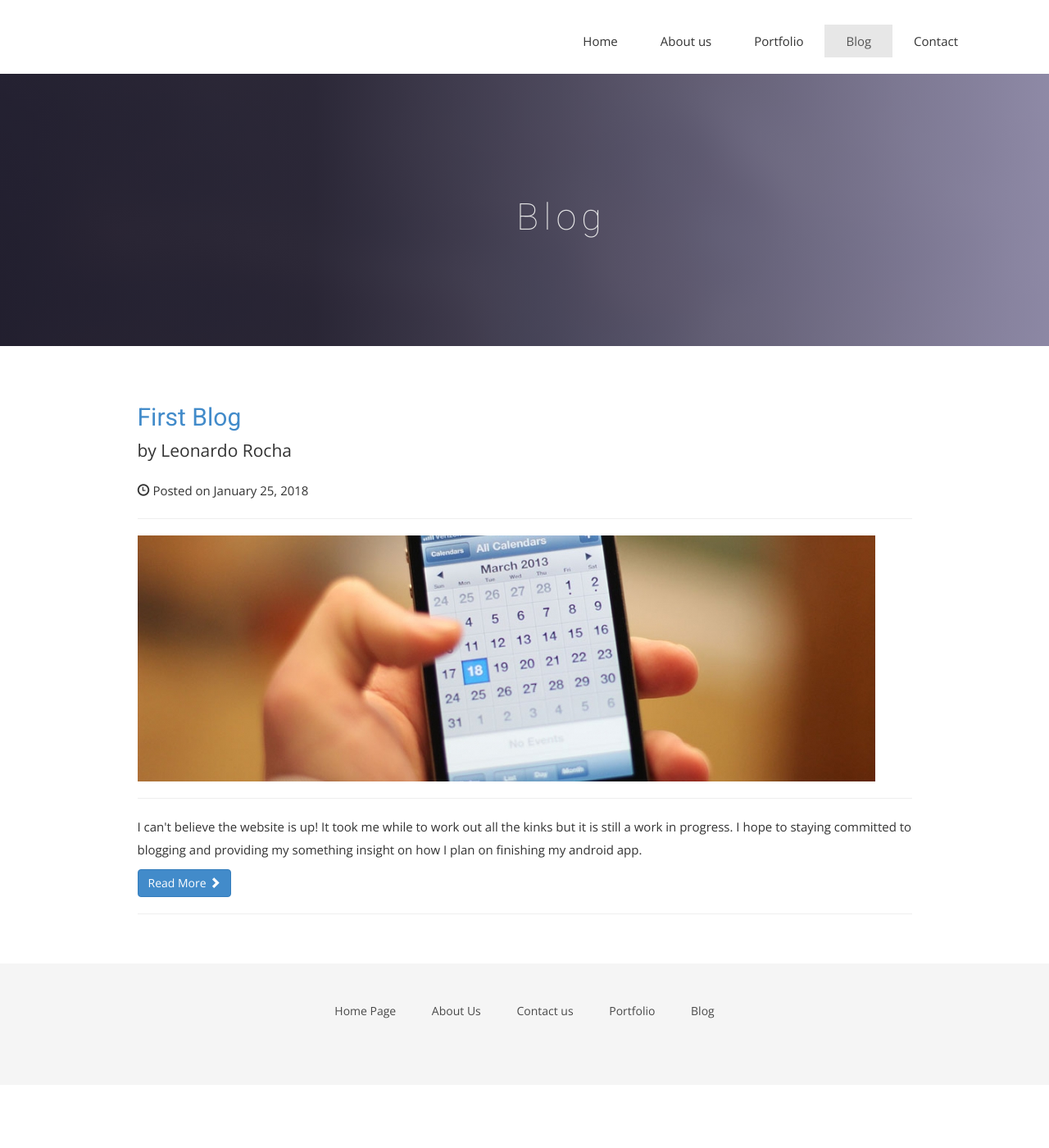
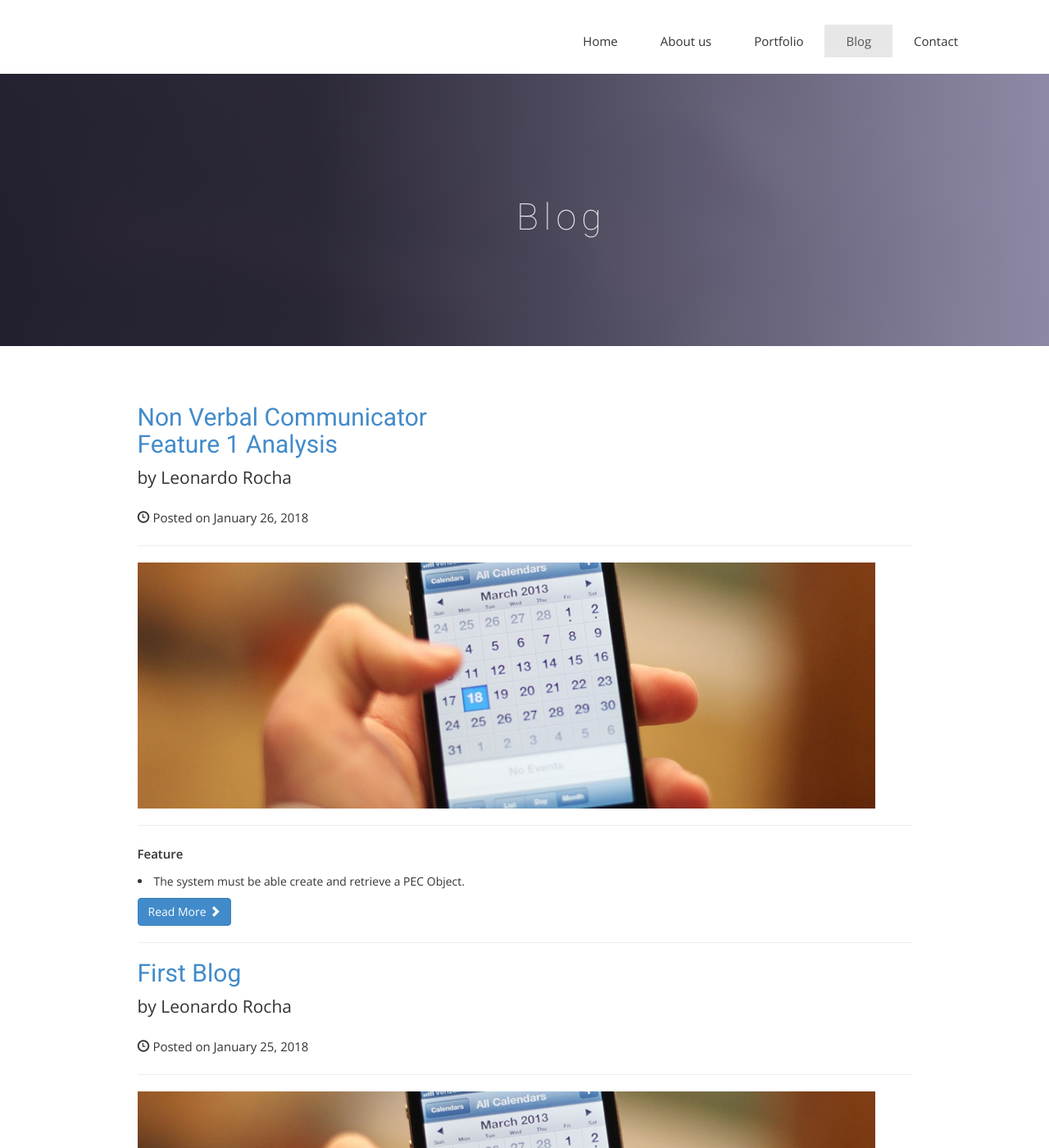
Before and after one commit to snappyappsdev/snappyappsdev.github.io, a Jekyll site: the page built from blog.html, in a window 1280 px wide and 1400 px high. Shown: the whole window at 82% size. Built offline with Jekyll 4.4.1, drawn with Linux system fonts in a browser that asks for light colours; nearby versions of some CDN libraries; some web fonts are replaced; library files that are not in the unit come from our copies; comment, search, counter and statistics services are not loaded.

Commit message:
updates and new post

```diff
--- a/_layouts/post.html
+++ b/_layouts/post.html
@@ -15,7 +15,7 @@ layout: default
                 <!-- Blog Post -->
 
                 <!-- Title -->
-                <h1>{{ page.title }}</h1>
+                <!--h2>{{ page.title }}</h2-->
 
                 <!-- Author -->
                 <p class="lead">
--- /dev/null
+++ b/_posts/2018-01-26-feature-1-analysis.md
@@ -0,0 +1,37 @@
+---
+title: "Non Verbal Communicator<br>
+Feature 1 Analysis"
+image: img/placeimg_900_300_tech.jpg
+lead: "Analysis of Feature 1"
+---
+
+
+<p>
+<b>Feature</b><br>
+<li>The system must be able create and retrieve a PEC Object.</li>
+</p>
+
+{% include analysis.html %}
+
+<p>
+<b>Requirement</b><br>
+<li>The system must have a way to represent Picture Exchange Communicator Object</li>
+<li>The system must have way to cache PEC's</li>
+</p>
+
+<p>
+<br><b>Requirement Success Criteria</b><br>
+<li>The Requirements explicitly determine success criteria</li>
+<br>
+</p>
+
+<p>
+<b>High Level diagram</b>
+</p>
+<img src="img/nvc/Feature_1_Analysis.png">
+
+<p>
+Trello Card
+</p>
+
+<blockquote class="trello-card"><a href="https://trello.com/c/lujtgfFH/1-pec-feature-1">PEC Feature 1</a></blockquote><script src="https://p.trellocdn.com/embed.min.js"></script>
```
Also changed, not shown: _includes/analysis.html (added, +10 -0 lines), _posts/2018-01-25-first-blog.md (+1 -0 lines).
